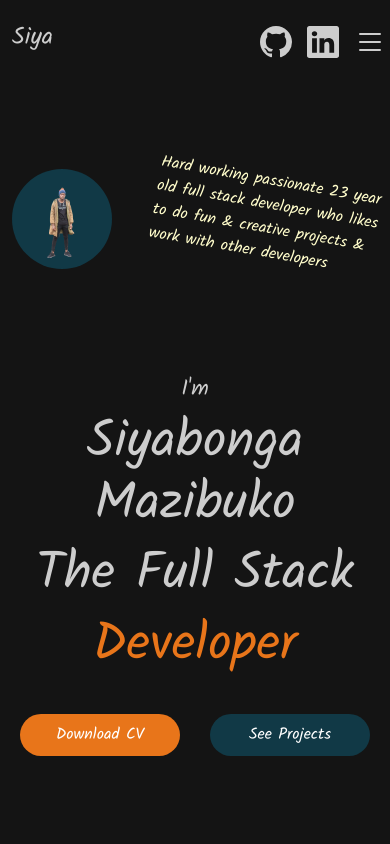
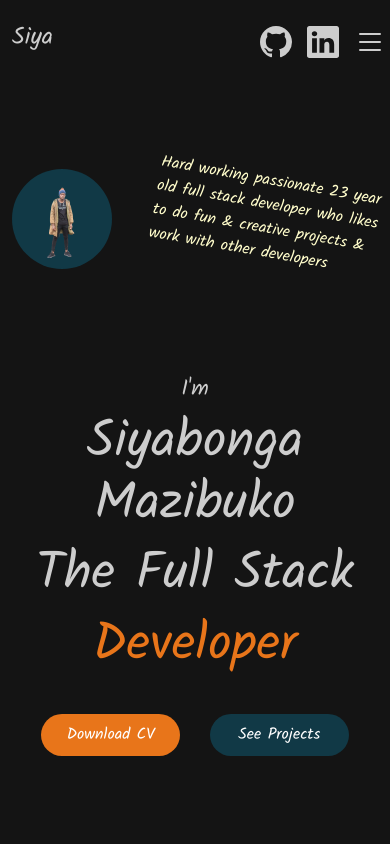
Before and after one commit to siyabongasamkelo/portfolio, a React (Create React App) app in the folder client/siya/: page / in a window 390 px wide. Shown: the top 844 px of the page. Built offline with nearby package versions, Linux system fonts and the light colour scheme.

Commit message:
fix: fixing button width issues on mobile

```diff
--- a/client/siya/src/components/header/Header.styled.js
+++ b/client/siya/src/components/header/Header.styled.js
@@ -106,6 +106,9 @@ export const MyButton = styled(motion.button)`
   border-radius: 30px;
   color: white;
   background-color: ${({ theme }) => theme.dark.primary};
+  @media only screen and (max-width: 600px) {
+    width: 35%;
+  }
 `;
 
 export const SecondaryButton = styled(MyButton)`
```
